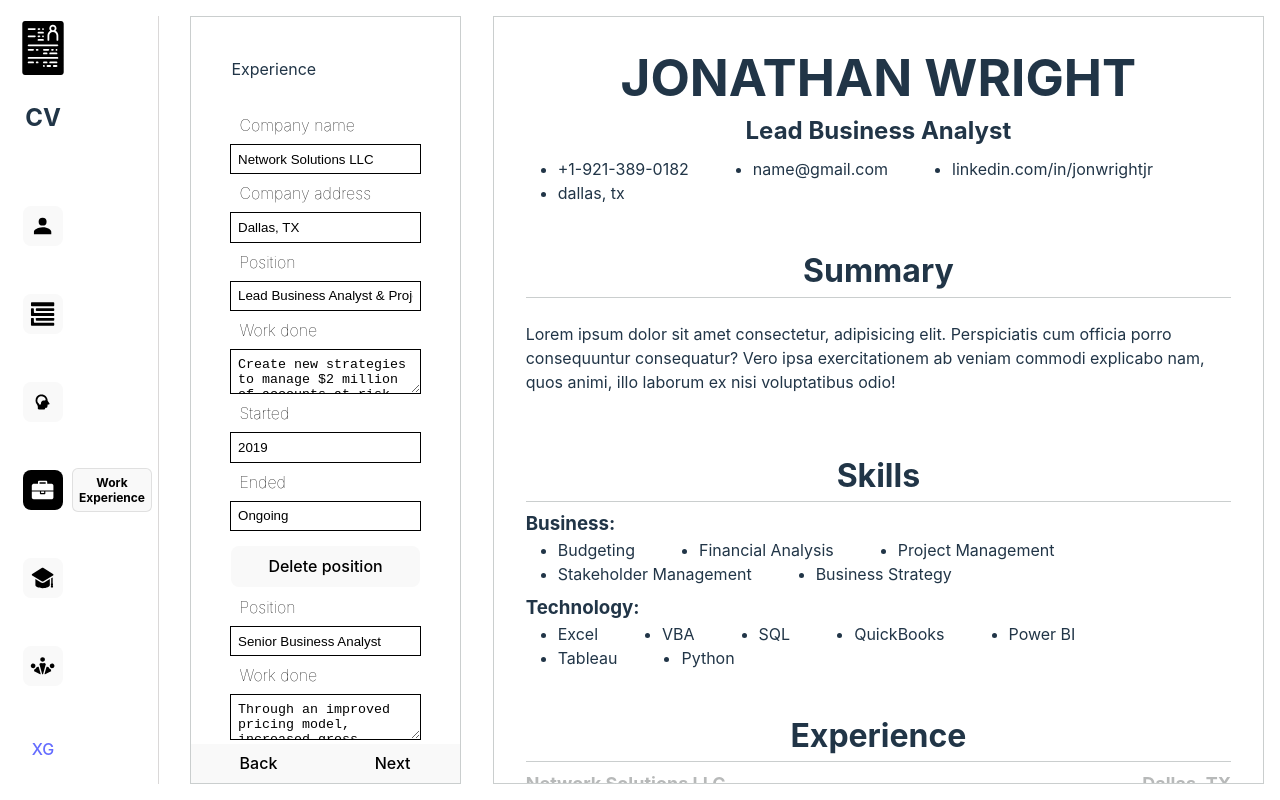
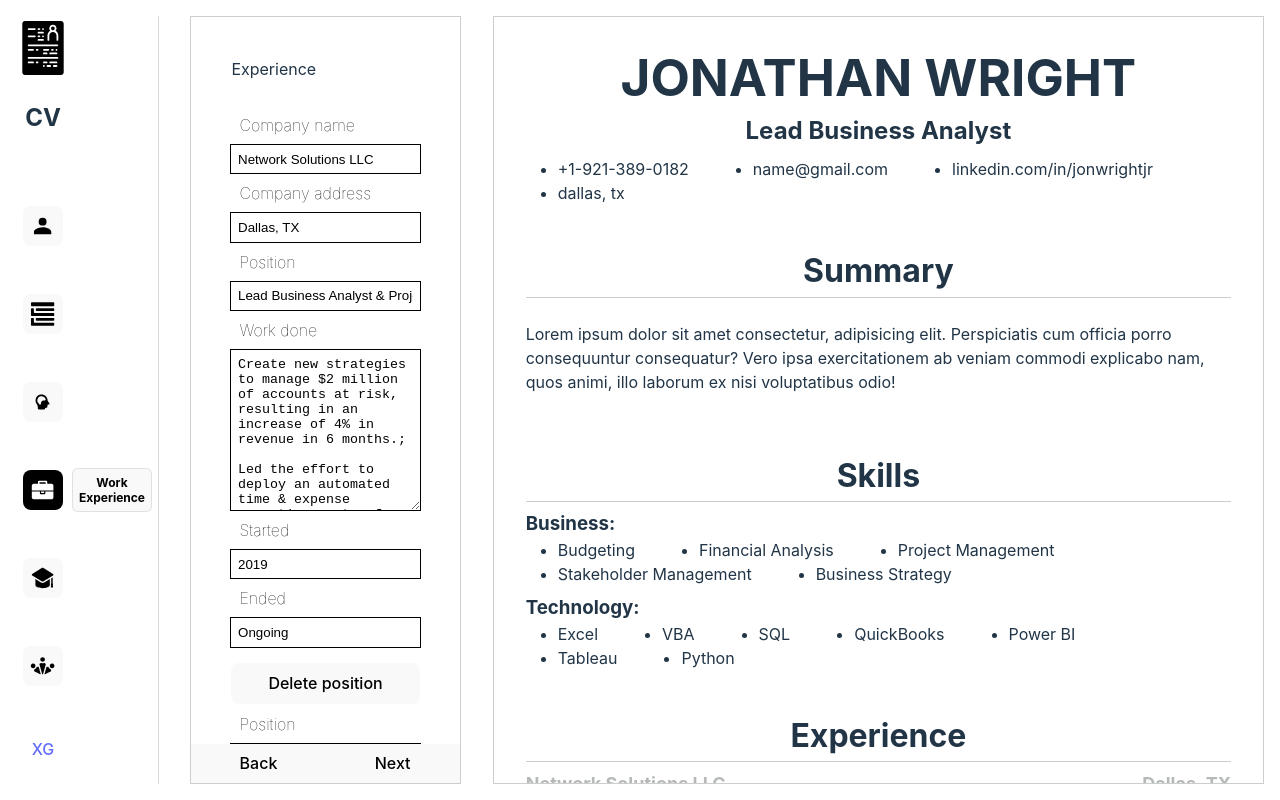
Before and after one commit to SaurabhGurjar/resume, a React (Vite) app: page / in a window 1280 px wide. Both pictures are taken after a click on the button 43 px from the left and 490 px from the top of the page. Built offline with nearby package versions, Linux system fonts and the light colour scheme.

Commit message:
style: Add height to experience form's work done field

```diff
--- a/src/styles/form.css
+++ b/src/styles/form.css
@@ -103,3 +103,7 @@ textarea {
 .skills-box {
   height: 15vh;
 }
+
+.workdone {
+  height: 20vh;
+}
```
